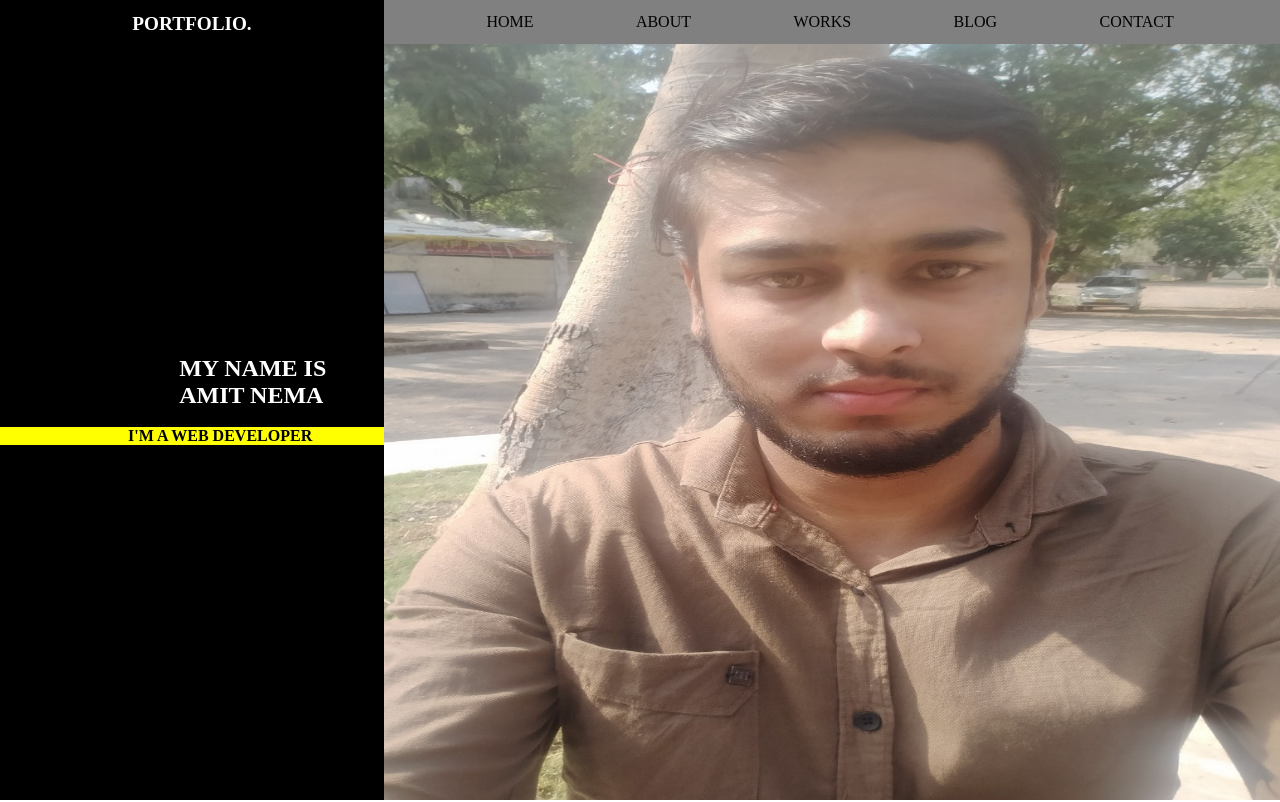
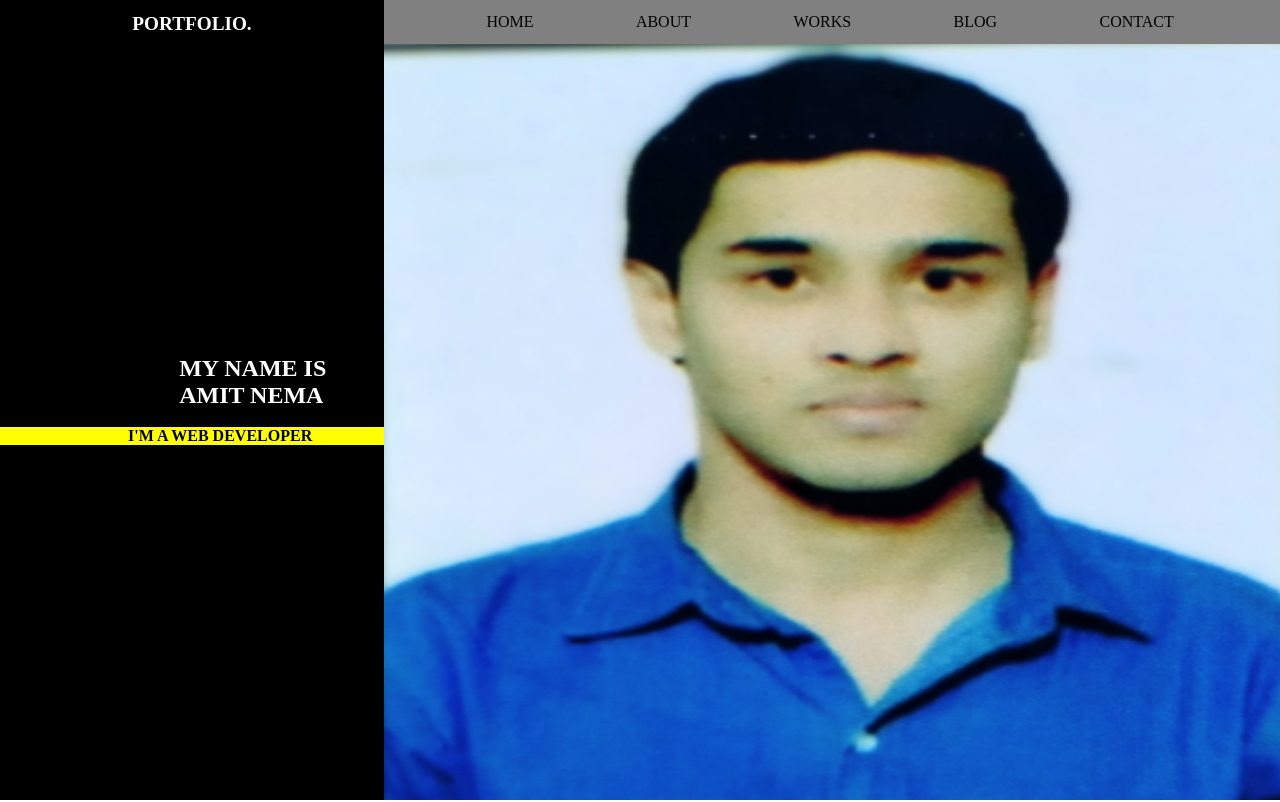
Before and after one commit to Amitnema11/second-web, a plain HTML site: page index.html in a window 1280 px wide. Shown: the top 802 px of the page. Drawn offline with Linux system fonts and the light colour scheme.

Commit message:
Update index.html

```diff
--- a/index.html
+++ b/index.html
@@ -23,7 +23,7 @@
                 <li>BLOG</li>
                 <li>CONTACT</li>
             </ul>
-            <img src="/amit nn.jpg" alt="">
+            <img src="/amitpass.jpg" alt="">
     </div>
     </div>
     <div class="second">
```
